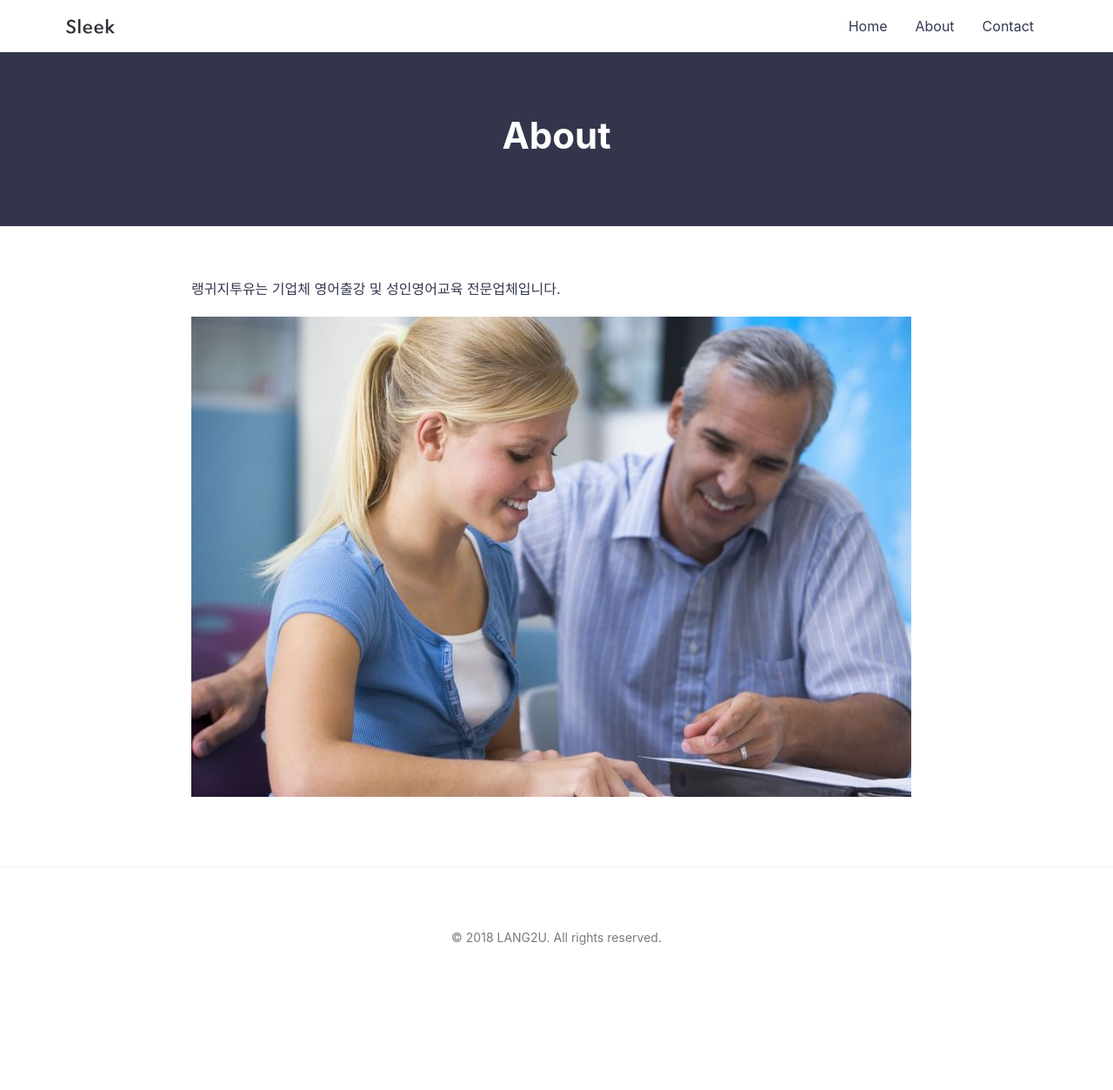
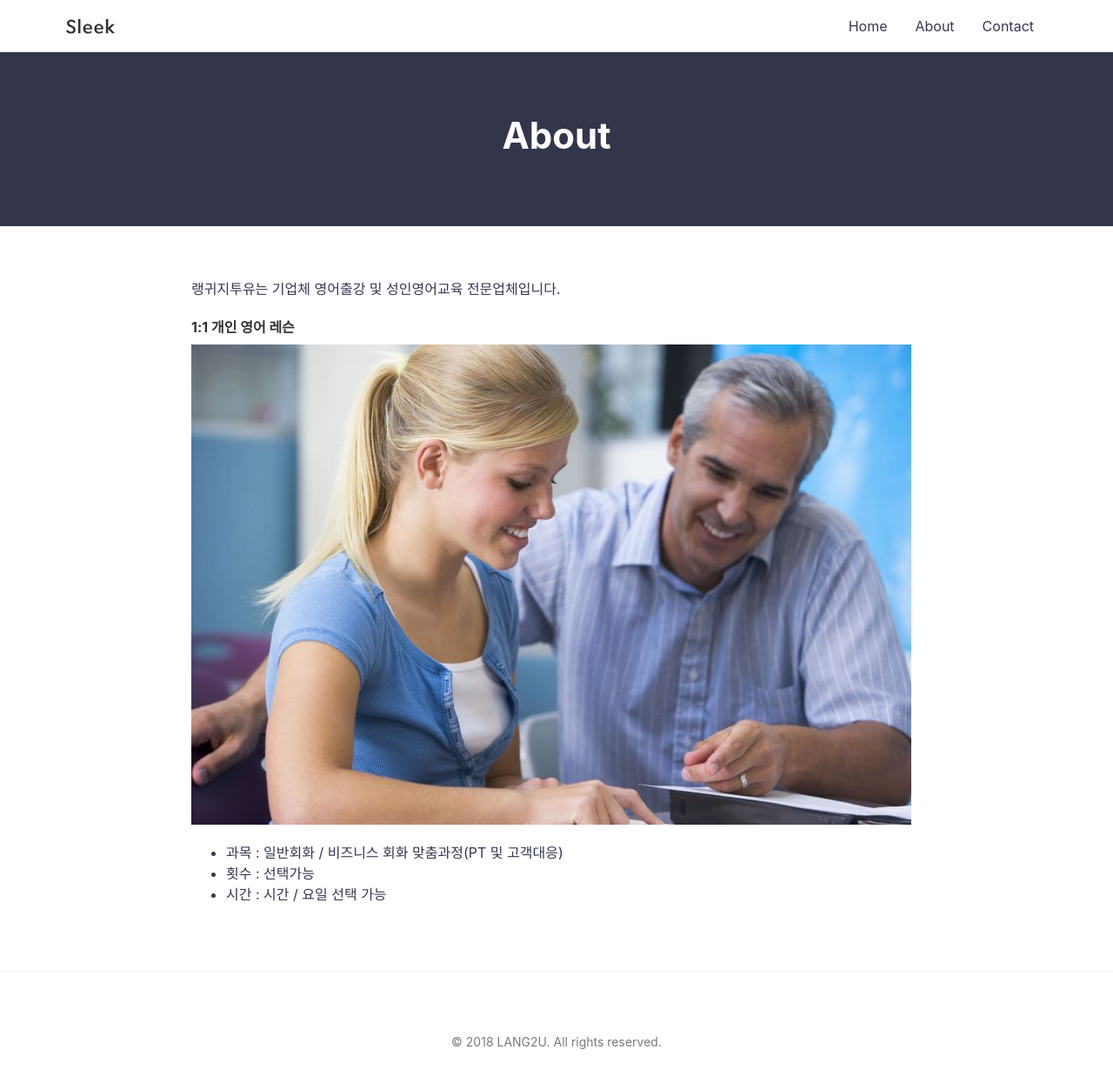
Before and after one commit to lang2u/lang2u.github.io, a Jekyll site: the page built from about.md, in a window 1280 px wide. Shown: the whole page at 87% size. Built offline with Jekyll 4.4.1, drawn with Linux system fonts in a browser that asks for light colours; before the commit the page ends 1133 px from its top, so only the background shows below that.

```diff
--- a/about.md
+++ b/about.md
@@ -6,4 +6,8 @@
 
 랭귀지투유는  기업체 영어출강 및 성인영어교육 전문업체입니다.
 
-![alt text](/assets/img/about/private_tutoring.jpg )
+#### 1:1 개인 영어 레슨
+![alt text](/assets/img/about/private_tutoring.jpg ){: width="350"}
+- 과목 : 일반회화 / 비즈니스 회화 맞춤과정(PT 및 고객대응)
+- 횟수 : 선택가능
+- 시간 : 시간 / 요일 선택 가능
```
